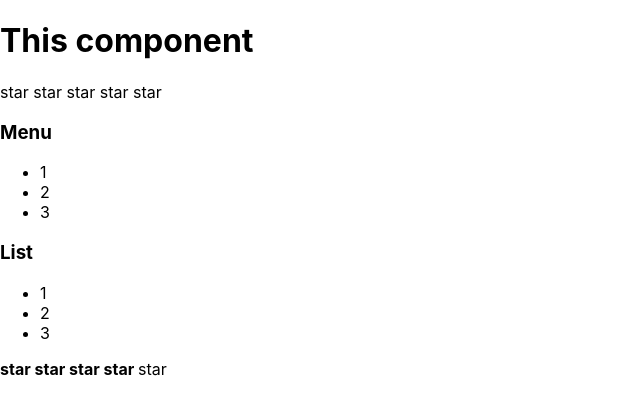
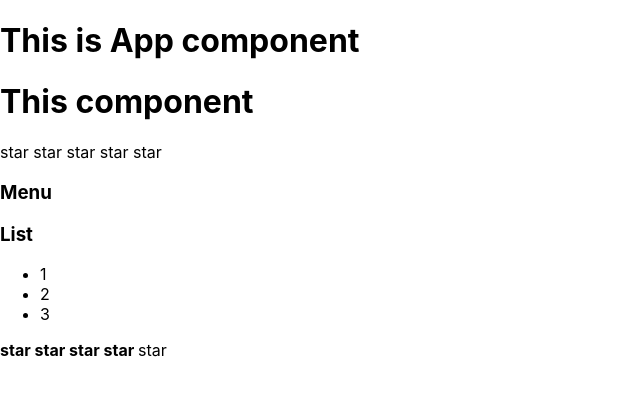
Before and after one commit to pdxserg/kabzda1april, a React (Create React App) app: page / in a window 1280 px wide. Shown: the top 414 px of the page, without its empty margins (0-640 px from the left). Built offline with nearby package versions, Linux system fonts and the light colour scheme.

Commit message:
collapsed

```diff
--- a/src/App.tsx
+++ b/src/App.tsx
@@ -6,11 +6,11 @@
 function App() {
 	return (
 		<div className="App">
-			<PageTitle titl = "This is App component"/>
+			<PageTitle title = "This is App component"/>
 			<PageTitle title = "This component"/>
-			<Rating value ={0}/>
-			<Accordion title = "Menu"/>
-			<Accordion title = "List"/>
+			<Rating value={0}/>
+			<Accordion titleValue = "Menu" collapsed={true}/>
+			<Accordion titleValue="List" collapsed={false}/>
 			<Rating value ={4}/>
 
 		</div>
@@ -19,8 +19,10 @@
 
 
 export default App;
-
-function PageTitle(props: any) {
+type PageTitlepropsType= {
+	title: string
+}
+function PageTitle(props: PageTitlepropsType) {
 	return (
 		<h1>{props.title}</h1>
 	)
--- a/src/components/accordion/Accordion.tsx
+++ b/src/components/accordion/Accordion.tsx
@@ -1,17 +1,25 @@
 import React from "react";
+type AccordionPropsType = {
+	titleValue: string
+	collapsed: boolean
+}
+export function Accordion(props:AccordionPropsType) {
+		if (props.collapsed === true){
+			return (
+				<AccordionTitle title={ props.titleValue}/>
+			)
+		} return(
+			<>
+				<AccordionTitle title={ props.titleValue}/>
+				<AccordionBody />
 
-export function Accordion(props:any) {
-	console.log("Accordion")
-	return (
-		<>
-			<AccordionTitle title={ props.title}/>
-			<AccordionBody />
-
-		</>
-	)
+			</>
+		)
 }
-
-function AccordionTitle(props: any) {
+type AccordionTitlePropsType = {
+	title: string
+}
+function AccordionTitle(props: AccordionTitlePropsType) {
 	console.log("How many time rendered AccordionTitle")
 	return (
 		<h3>{props.title}</h3>
--- a/src/components/rating/Rating.tsx
+++ b/src/components/rating/Rating.tsx
@@ -78,8 +78,10 @@
 
 
 }
-
-function Star(props: any) {
+type StartPropsType= {
+	selected: boolean
+}
+function Star(props: StartPropsType) {
 
 	if (props.selected === true) {
 		return <span><b>star </b></span>
```
